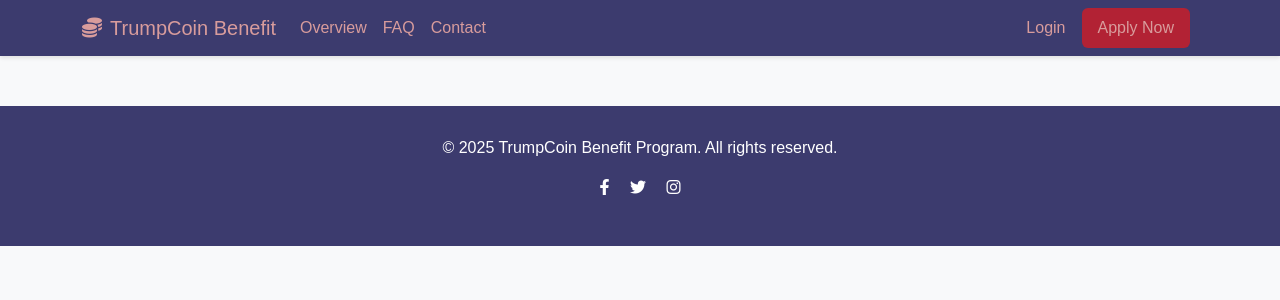
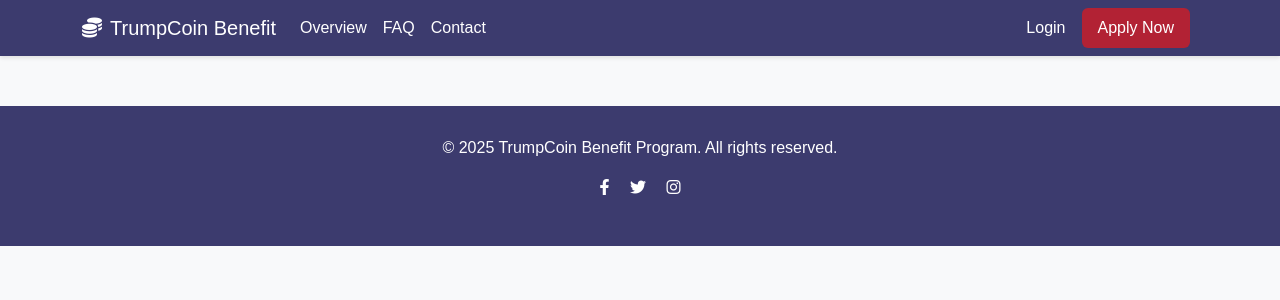
Before and after one commit to wosgwosg/trumpcoin-benefit, a Django app: template templates/benefit/base_render.html in a window 1280 px wide. Shown: the top 300 px of the page. Run offline with Django 5.2, Linux system fonts and the light colour scheme; the template is opened without the code that fills it, so the values that code supplies are empty.

Commit message:
Fix styling issues for Render.com deployment

```diff
--- a/templates/benefit/base_render.html
+++ b/templates/benefit/base_render.html
@@ -18,14 +18,48 @@
     <!-- Render-specific CSS (overrides custom.css) -->
     <link href="{% static 'benefit/css/render.css' %}" rel="stylesheet">
 
+    <!-- Inline styles for critical elements (ensures they are applied) -->
+    <style>
+        /* Critical navbar styling */
+        .navbar {
+            background-color: #3C3B6E !important; /* Trump blue */
+            box-shadow: 0 2px 4px rgba(0, 0, 0, 0.1) !important;
+        }
+
+        .navbar-brand, .nav-link {
+            color: #FFFFFF !important; /* White */
+        }
+
+        .nav-link:hover {
+            opacity: 0.8 !important;
+        }
+
+        /* Critical button styling */
+        .btn-primary {
+            background-color: #3C3B6E !important; /* Trump blue */
+            border-color: #3C3B6E !important;
+        }
+
+        .btn-danger {
+            background-color: #B22234 !important; /* Trump red */
+            border-color: #B22234 !important;
+        }
+
+        /* Critical footer styling */
+        .footer {
+            background-color: #3C3B6E !important; /* Trump blue */
+            color: #FFFFFF !important; /* White */
+        }
+    </style>
+
     {% block extra_head %}{% endblock %}
 </head>
 <body>
     <!-- Navigation -->
-    <nav class="navbar navbar-expand-lg navbar-dark">
+    <nav class="navbar navbar-expand-lg navbar-dark" style="background-color: #3C3B6E !important; box-shadow: 0 2px 4px rgba(0, 0, 0, 0.1) !important;">
         <div class="container">
-            <a class="navbar-brand" href="{% url 'home' %}">
-                <i class="fas fa-coins me-2"></i>TrumpCoin Benefit
+            <a class="navbar-brand" href="{% url 'home' %}" style="color: #FFFFFF !important;">
+                <i class="fas fa-coins me-2" style="color: #FFFFFF !important;"></i>TrumpCoin Benefit
             </a>
             <button class="navbar-toggler" type="button" data-bs-toggle="collapse" data-bs-target="#navbarNav">
                 <span class="navbar-toggler-icon"></span>
@@ -33,34 +67,34 @@
             <div class="collapse navbar-collapse" id="navbarNav">
                 <ul class="navbar-nav me-auto">
                     <li class="nav-item">
-                        <a class="nav-link" href="{% url 'overview' %}">Overview</a>
+                        <a class="nav-link" href="{% url 'overview' %}" style="color: #FFFFFF !important;">Overview</a>
                     </li>
                     <li class="nav-item">
-                        <a class="nav-link" href="{% url 'faq' %}">FAQ</a>
+                        <a class="nav-link" href="{% url 'faq' %}" style="color: #FFFFFF !important;">FAQ</a>
                     </li>
                     <li class="nav-item">
-                        <a class="nav-link" href="{% url 'contact' %}">Contact</a>
+                        <a class="nav-link" href="{% url 'contact' %}" style="color: #FFFFFF !important;">Contact</a>
                     </li>
                 </ul>
                 <ul class="navbar-nav">
                     {% if user.is_authenticated %}
                         {% if user.is_staff %}
                             <li class="nav-item">
-                                <a class="nav-link" href="{% url 'admin_dashboard' %}">Admin Dashboard</a>
+                                <a class="nav-link" href="{% url 'admin_dashboard' %}" style="color: #FFFFFF !important;">Admin Dashboard</a>
                             </li>
                         {% endif %}
                         <li class="nav-item">
-                            <a class="nav-link" href="{% url 'dashboard' %}">Dashboard</a>
+                            <a class="nav-link" href="{% url 'dashboard' %}" style="color: #FFFFFF !important;">Dashboard</a>
                         </li>
                         <li class="nav-item">
-                            <a class="nav-link" href="{% url 'logout' %}">Logout</a>
+                            <a class="nav-link" href="{% url 'logout' %}" style="color: #FFFFFF !important;">Logout</a>
                         </li>
                     {% else %}
                         <li class="nav-item">
-                            <a class="nav-link" href="{% url 'login' %}">Login</a>
+                            <a class="nav-link" href="{% url 'login' %}" style="color: #FFFFFF !important;">Login</a>
                         </li>
                         <li class="nav-item">
-                            <a class="nav-link btn btn-danger text-white px-3 mx-2" href="{% url 'register_step1' %}">Apply Now</a>
+                            <a class="nav-link btn btn-danger text-white px-3 mx-2" href="{% url 'register_step1' %}" style="background-color: #B22234 !important; border-color: #B22234 !important;">Apply Now</a>
                         </li>
                     {% endif %}
                 </ul>
@@ -86,13 +120,13 @@
     </main>
 
     <!-- Footer -->
-    <footer class="footer text-center">
+    <footer class="footer text-center" style="background-color: #3C3B6E !important; color: #FFFFFF !important; padding: 30px 0; margin-top: 50px;">
         <div class="container">
             <p>&copy; {% now "Y" %} TrumpCoin Benefit Program. All rights reserved.</p>
             <p>
-                <a href="#" class="text-white me-3"><i class="fab fa-facebook-f"></i></a>
-                <a href="#" class="text-white me-3"><i class="fab fa-twitter"></i></a>
-                <a href="#" class="text-white"><i class="fab fa-instagram"></i></a>
+                <a href="#" class="text-white me-3" style="color: #FFFFFF !important;"><i class="fab fa-facebook-f"></i></a>
+                <a href="#" class="text-white me-3" style="color: #FFFFFF !important;"><i class="fab fa-twitter"></i></a>
+                <a href="#" class="text-white" style="color: #FFFFFF !important;"><i class="fab fa-instagram"></i></a>
             </p>
         </div>
     </footer>
```
